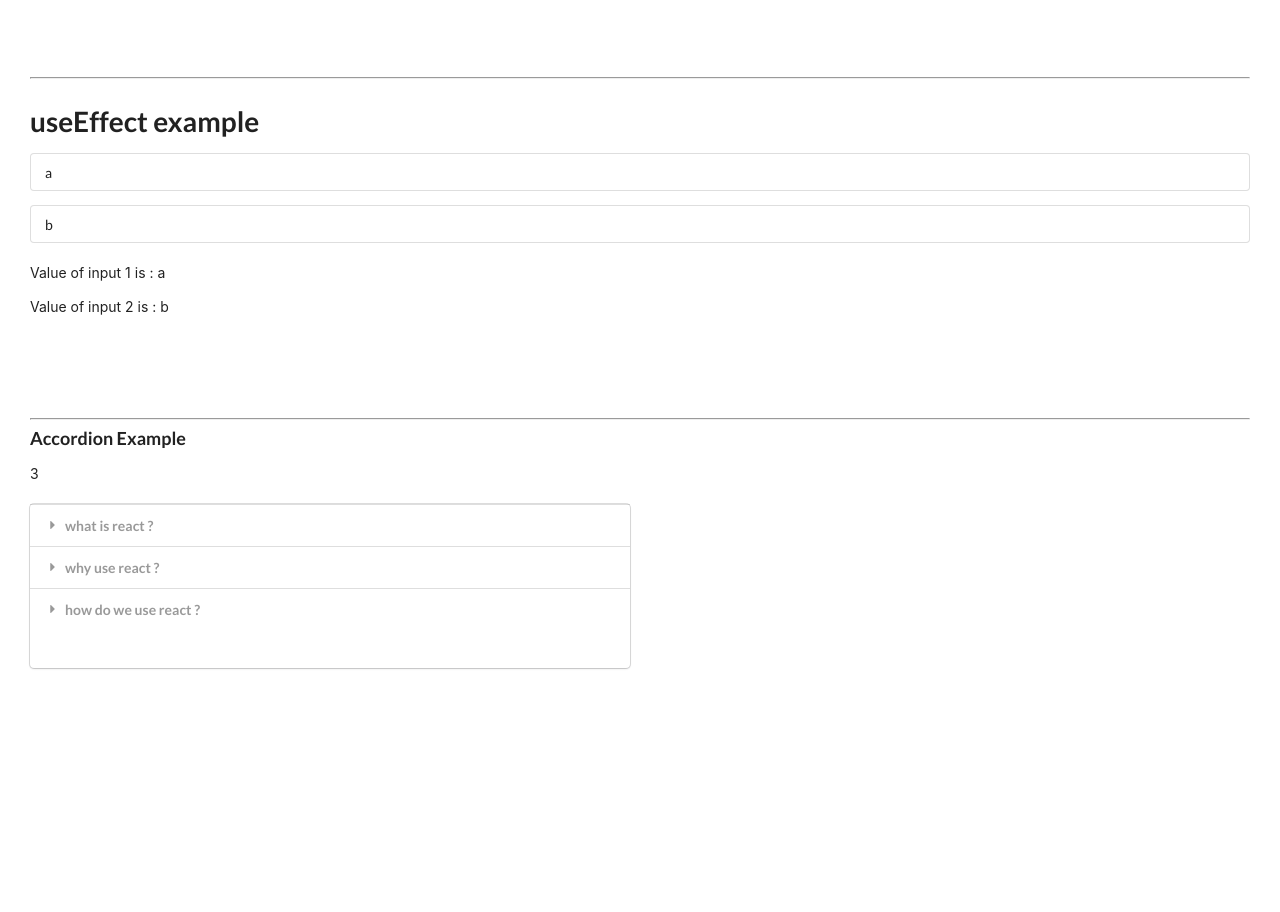
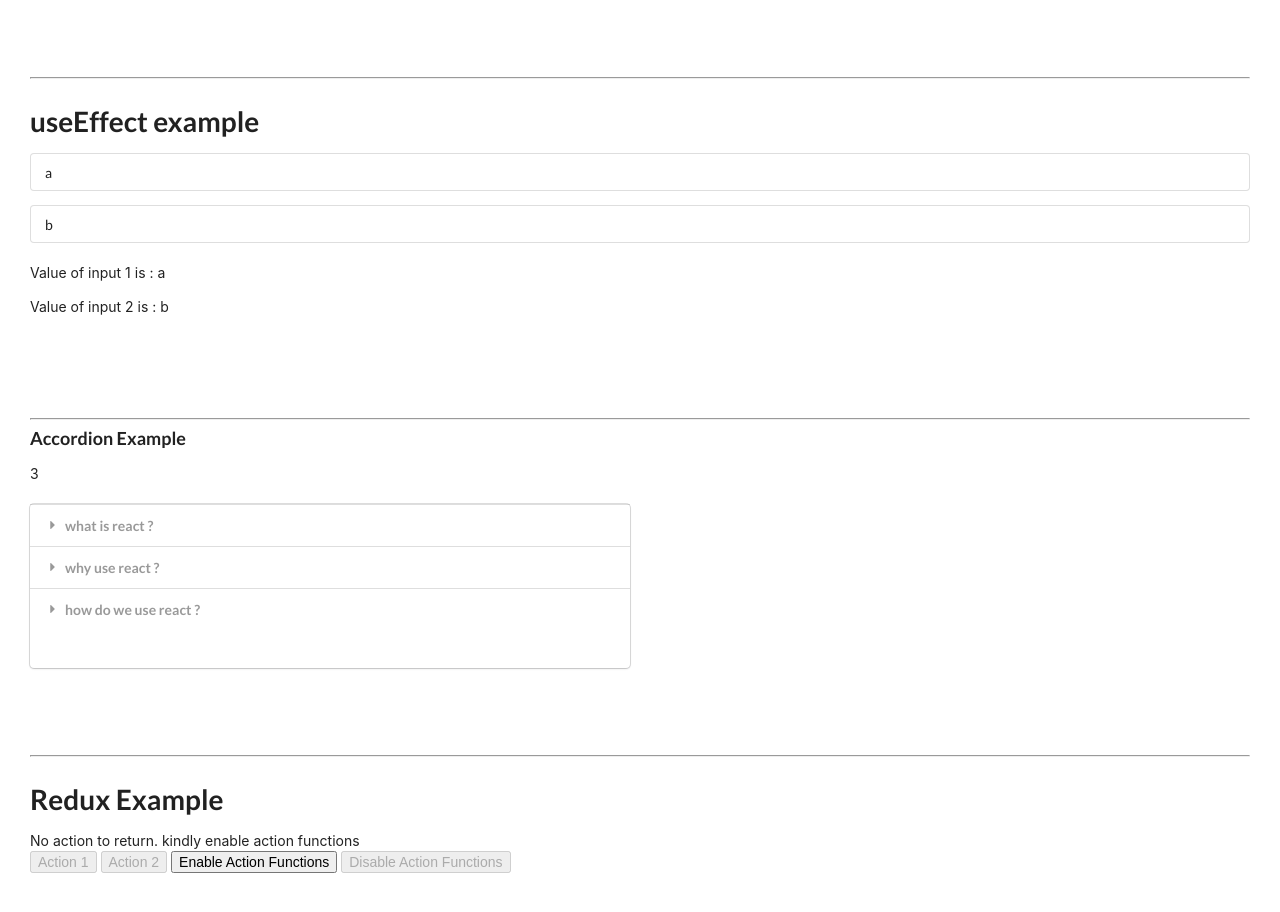
Before and after one commit to KalaimaniRaja/React-Training, a React (Create React App) app: page /accordion in a window 1280 px wide. Shown: the top 912 px of the page. Before the commit the page ends 800 px from the top, so only its background shows below. Built offline with nearby package versions, Linux system fonts and the light colour scheme; no server answers.

Commit message:
Redux in function example

```diff
--- a/package.json
+++ b/package.json
@@ -10,7 +10,9 @@
     "react": "^17.0.2",
     "react-dom": "^17.0.2",
     "react-geolocation": "^1.0.4",
+    "react-redux": "^7.2.4",
     "react-scripts": "4.0.3",
+    "redux": "^4.1.0",
     "web-vitals": "^1.0.1"
   },
   "scripts": {
--- a/src/App.js
+++ b/src/App.js
@@ -12,6 +12,7 @@ import Counter from "./components/counter";
 import SearchWiki from "./components/searchWiki.js";
 import UseEffectExample from "./components/useEffect";
 import Route from "./components/route";
+import ReduxExample from "./Redux/ReduxExample";
 
 function getTime() {
   return new Date().toLocaleTimeString();
@@ -20,20 +21,20 @@ function getTime() {
 const AccordionItems = [
   {
     title: "what is react ?",
-    content: "React is a frontend js framework"
+    content: "React is a frontend js framework",
   },
   {
     title: "why use react ?",
-    content: "React is a favourite js library"
+    content: "React is a favourite js library",
   },
   {
     title: "how do we use react ?",
-    content: "Can use React by creating components"
-  }
+    content: "Can use React by creating components",
+  },
 ];
 
 function App() {
-  navigator.geolocation.getCurrentPosition(position => {
+  navigator.geolocation.getCurrentPosition((position) => {
     console.log(position);
   });
   return (
@@ -105,6 +106,13 @@ function App() {
         <br />
         <br />
       </Route>
+
+      <br />
+      <br />
+      <hr />
+      <ReduxExample />
+      <br />
+      <br />
     </div>
   );
 }
--- /dev/null
+++ b/src/Redux/ReduxExample.js
@@ -0,0 +1,50 @@
+import React from "react";
+import { useDispatch, useSelector } from "react-redux";
+import {
+  Action1Function,
+  Action2Function,
+  EnableActionFunction,
+  DisableActionFunction,
+} from "../index";
+
+const ReduxExample = () => {
+  const selectedReduxAction = useSelector((state) => state);
+  const dispatch = useDispatch();
+
+  return (
+    <React.Fragment>
+      <h1>Redux Example</h1>
+      {selectedReduxAction.txt}
+      <br />
+      <button
+        onClick={() => dispatch(Action1Function())}
+        disabled={!selectedReduxAction.setAction}
+      >
+        Action 1
+      </button>
+      &nbsp;
+      <button
+        onClick={() => dispatch(Action2Function())}
+        disabled={!selectedReduxAction.setAction}
+      >
+        Action 2
+      </button>
+      &nbsp;
+      <button
+        onClick={() => dispatch(EnableActionFunction())}
+        disabled={selectedReduxAction.setAction}
+      >
+        Enable Action Functions
+      </button>
+      &nbsp;
+      <button
+        onClick={() => dispatch(DisableActionFunction())}
+        disabled={!selectedReduxAction.setAction}
+      >
+        Disable Action Functions
+      </button>
+    </React.Fragment>
+  );
+};
+
+export default ReduxExample;
--- a/src/index.js
+++ b/src/index.js
@@ -1,14 +1,79 @@
-import React from 'react';
-import ReactDOM from 'react-dom';
-import './index.css';
-import App from './App';
-import reportWebVitals from './reportWebVitals';
+import React from "react";
+import ReactDOM from "react-dom";
+import "./index.css";
+import App from "./App";
+import reportWebVitals from "./reportWebVitals";
+
+import { createStore } from "redux";
+import { Provider } from "react-redux";
+
+//Selector
+const Action_1 = "Action 1 done";
+const Action_2 = "Action 2 done";
+const EnableAction = "Enable Action";
+const DisableAction = "Disable Action";
+
+//Action
+export const Action1Function = () => ({ type: Action_1 });
+export const Action2Function = () => ({ type: Action_2 });
+export const EnableActionFunction = () => ({ type: EnableAction });
+export const DisableActionFunction = () => ({ type: DisableAction });
+
+export const initialValue = {
+  txt: "",
+  setAction: false,
+};
+
+//Reducer
+const ReducerAction = (state = initialValue, actions) => {
+  switch (actions.type) {
+    case Action_1:
+      return {
+        ...state,
+        txt: "Action 1 is returned successfully",
+      };
+    case Action_2:
+      return {
+        ...state,
+        txt: "Action 2 is returned successfully",
+      };
+    case EnableAction:
+      return {
+        setAction: true,
+        txt: "Action is enabled",
+      };
+    case DisableAction:
+      return {
+        setAction: false,
+        txt: "Action is disabled",
+      };
+    default:
+      return {
+        ...state,
+        txt: "No action to return. kindly enable action functions",
+      };
+  }
+};
+
+//Store
+let store = createStore(ReducerAction);
+// store.subscribe(() => {
+//     store.getState()
+
+//     console.log(store.getState())
+// });
+
+// store.dispatch(Action1Function())
+
+// store.dispatch(Action2Function())
 
 ReactDOM.render(
   <React.StrictMode>
-    <App />
+    <Provider store={store}>
+      <App />
+    </Provider>
   </React.StrictMode>,
-  document.getElementById('root')
+  document.getElementById("root")
 );
 
 // If you want to start measuring performance in your app, pass a function
```
Also changed, not shown: 2 other files (tests, documents, lock files or other folders).
